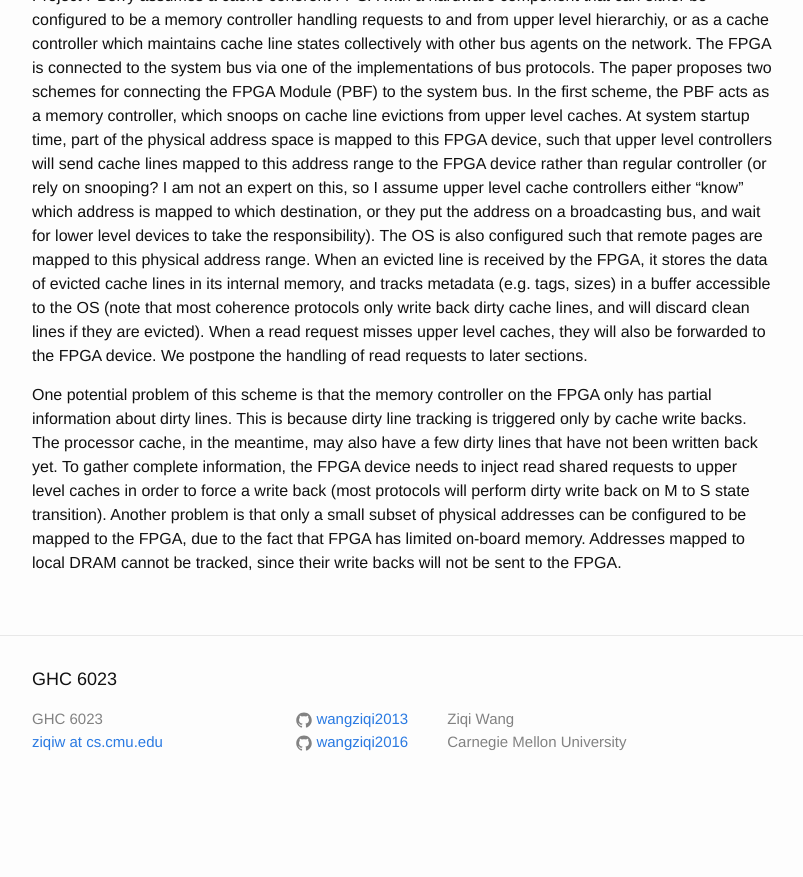
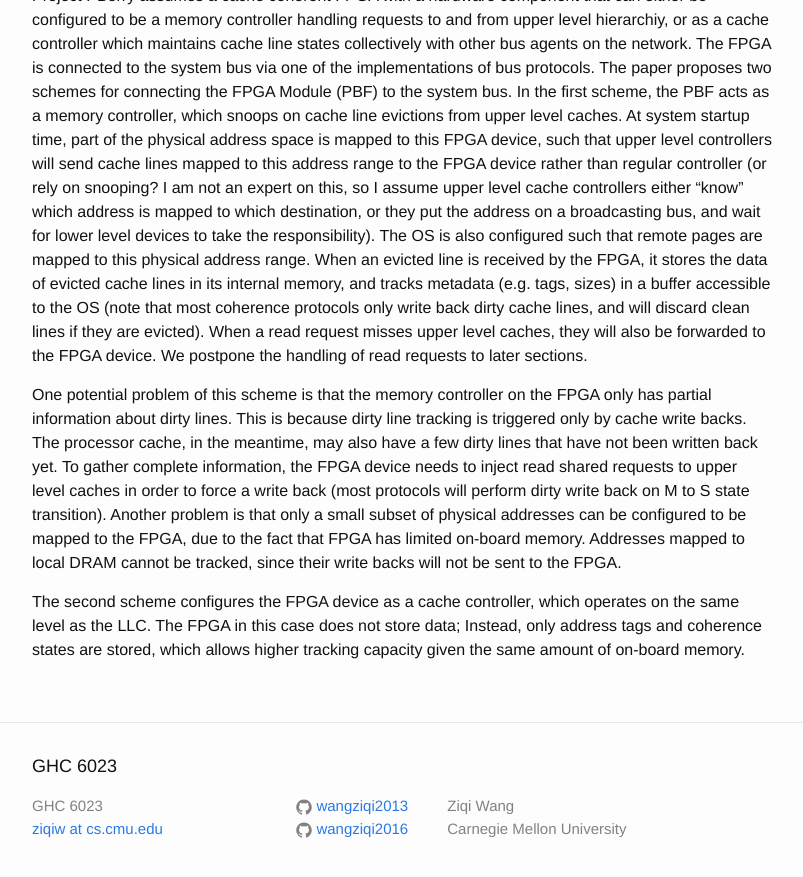
Before and after one commit to wangziqi2013/wangziqi2013.github.io, a Jekyll site: the page built from _posts/2019-11-13-pberry.markdown, in a window 1280 px wide and 900 px high, scrolled down 859 px. Shown: the top 877 px of the window, without its empty margins (238-1041 px from the left). Built offline with Jekyll 4.4.1, drawn with Linux system fonts in a browser that asks for light colours; before the commit the page ends 1672 px from its top, so only the background shows below that.

Commit message:
Adding second scheme

```diff
--- a/_posts/2019-11-13-pberry.markdown
+++ b/_posts/2019-11-13-pberry.markdown
@@ -49,3 +49,7 @@ needs to inject read shared requests to upper level caches in order to force a w
 dirty write back on M to S state transition). Another problem is that only a small subset of physical addresses can be
 configured to be mapped to the FPGA, due to the fact that FPGA has limited on-board memory. Addresses mapped to local
 DRAM cannot be tracked, since their write backs will not be sent to the FPGA.
+
+The second scheme configures the FPGA device as a cache controller, which operates on the same level as the LLC. The
+FPGA in this case does not store data; Instead, only address tags and coherence states are stored, which allows higher
+tracking capacity given the same amount of on-board memory.
```
